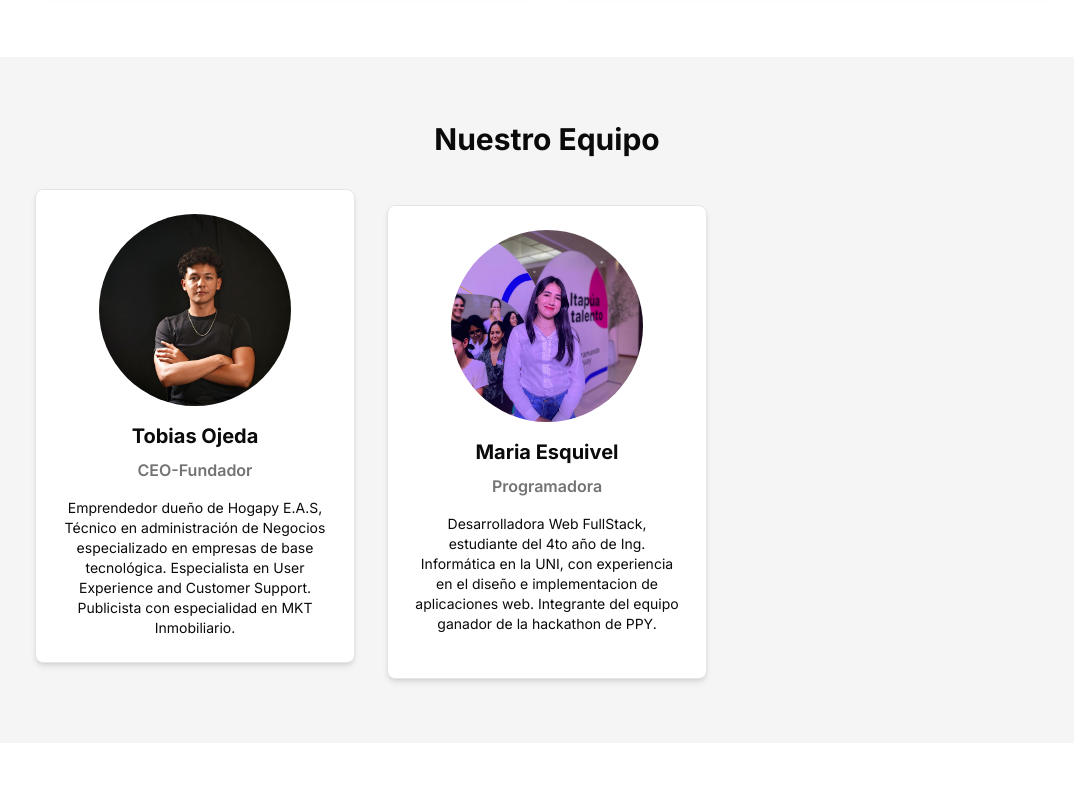
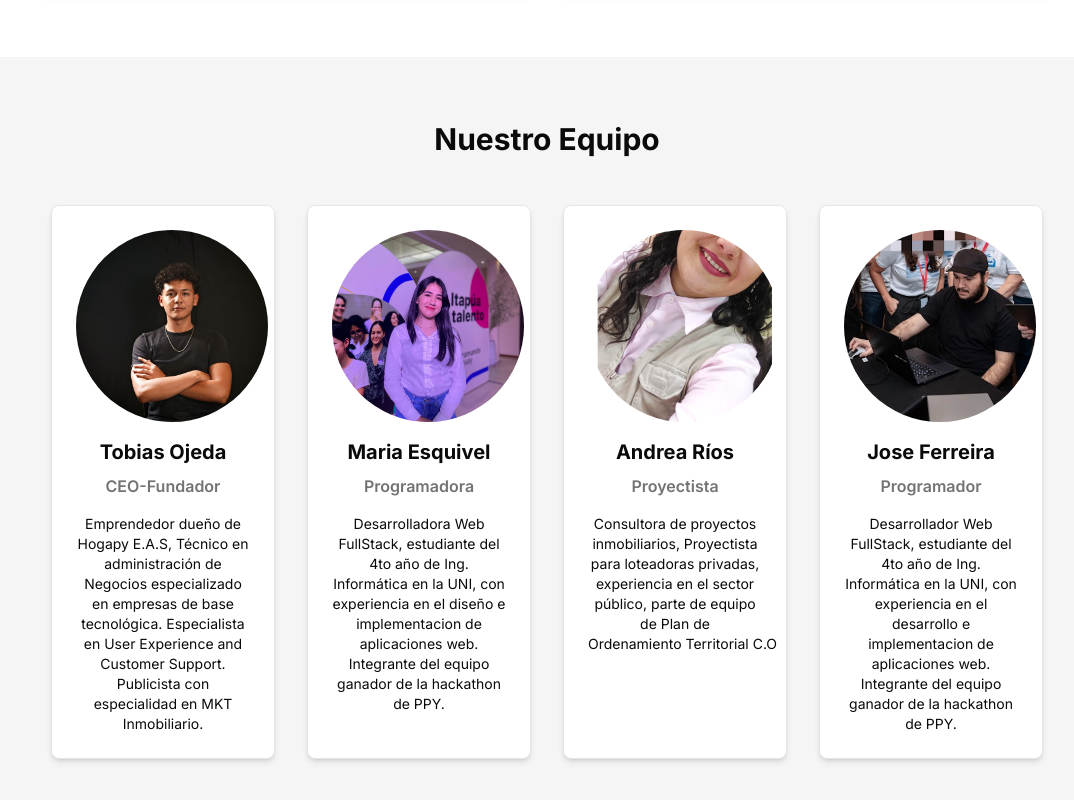
Before and after one commit to IvanSmir/Invierte, a Next.js app: page /about in a window 1280 px wide. Shown: the part 1060-1860 px from the top of the page, without its empty margins (93-1167 px from the left). Built offline with nearby package versions, Linux system fonts and the light colour scheme; no server answers.

Commit message:
feat(about): add team members Andrea Ríos and Jose Ferreira with images

```diff
--- a/app/about/page.tsx
+++ b/app/about/page.tsx
@@ -54,11 +54,11 @@ export default function AboutPage() {
                 </div>
             </section>
             <section className="bg-[hsl(var(--secondary))] py-16">
-                <div className="container mx-auto px-4">
+                <div className="container mx-auto px-4 max-w-screen-lg">
                     <h2 className="text-3xl font-bold text-center mb-12">Nuestro Equipo</h2>
-                    <div className="grid md:grid-cols-3 gap-8 max-w-5xl mx-auto">
+                    <div className="grid sm:grid-cols-1 md:grid-cols-2 lg:grid-cols-4 gap-8">
 
-                        <div className="bg-[hsl(var(--card))] p-6 rounded-lg shadow-md text-center border border-[hsl(var(--border))] transform translate-y-[-2vh]">
+                        <div className="bg-[hsl(var(--card))] p-6 rounded-lg shadow-md text-center border border-[hsl(var(--border))] transform ">
                             <div className="relative w-48 h-48 mx-auto mb-4 rounded-full overflow-hidden">
                                 <Image
                                     src="/team/tobias.jpg"
@@ -84,6 +84,33 @@ export default function AboutPage() {
                             <h3 className="text-xl font-bold mb-2">Maria Esquivel</h3>
                             <p className="text-[hsl(var(--muted-foreground))] font-semibold mb-4">Programadora</p>
                             <p className="text-sm text-[hsl(var(--foreground))]">Desarrolladora Web FullStack, estudiante del 4to año de Ing. Informática en la UNI, con experiencia en el diseño e implementacion de aplicaciones web. Integrante del equipo ganador de la hackathon de PPY.</p>
+                        </div>
+                        <div className="bg-[hsl(var(--card))] p-6 rounded-lg shadow-md text-center border border-[hsl(var(--border))] transform ">
+                            <div className="relative w-48 h-48 mx-auto mb-4 rounded-full overflow-hidden">
+                                <Image
+                                    src="/team/andrea.jpg"
+                                    alt="Tobias Ojeda"
+                                    fill
+                                    className="object-cover"
+                                />
+                            </div>
+                            <h3 className="text-xl font-bold mb-2">Andrea Ríos</h3>
+                            <p className="text-[hsl(var(--muted-foreground))] font-semibold mb-4">Proyectista</p>
+                            <p className="text-sm text-[hsl(var(--foreground))]">Consultora de proyectos inmobiliarios, Proyectista para loteadoras privadas, experiencia en el sector público, parte de equipo de Plan de Ordenamiento Territorial C.O</p>
+                        </div>
+
+                        <div className="bg-[hsl(var(--card))] p-6 rounded-lg shadow-md text-center border border-[hsl(var(--border))] transform">
+                            <div className="relative w-48 h-48 mx-auto mb-4 rounded-full overflow-hidden">
+                                <Image
+                                    src="/team/jose.jpg"
+                                    alt="Tobias Ojeda"
+                                    fill
+                                    className="object-cover"
+                                />
+                            </div>
+                            <h3 className="text-xl font-bold mb-2">Jose Ferreira</h3>
+                            <p className="text-[hsl(var(--muted-foreground))] font-semibold mb-4">Programador</p>
+                            <p className="text-sm text-[hsl(var(--foreground))]">Desarrollador Web FullStack, estudiante del 4to año de Ing. Informática en la UNI, con experiencia en el desarrollo e implementacion de aplicaciones web. Integrante del equipo ganador de la hackathon de PPY.</p>
                         </div>
 
                     </div>
```
Also changed, not shown: public/team/andrea.jpg (added), public/team/jose.jpg (added).
